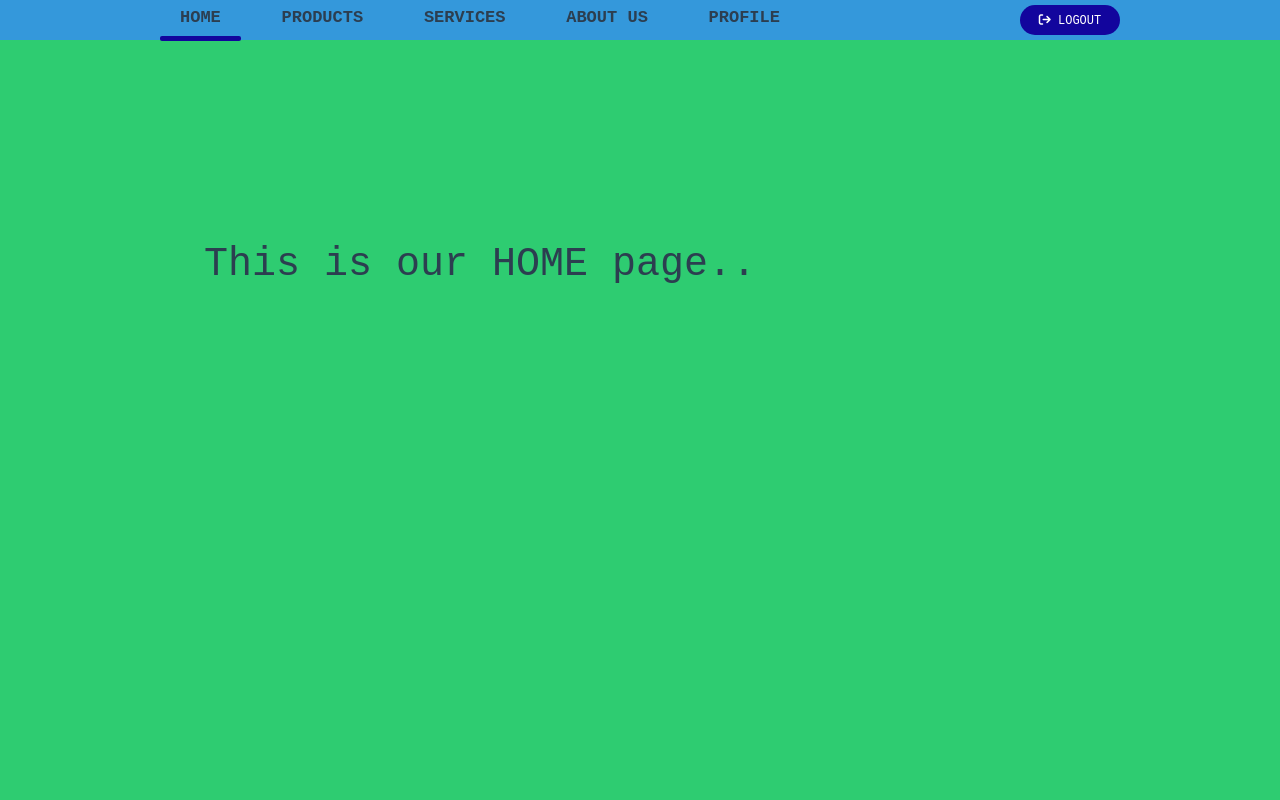
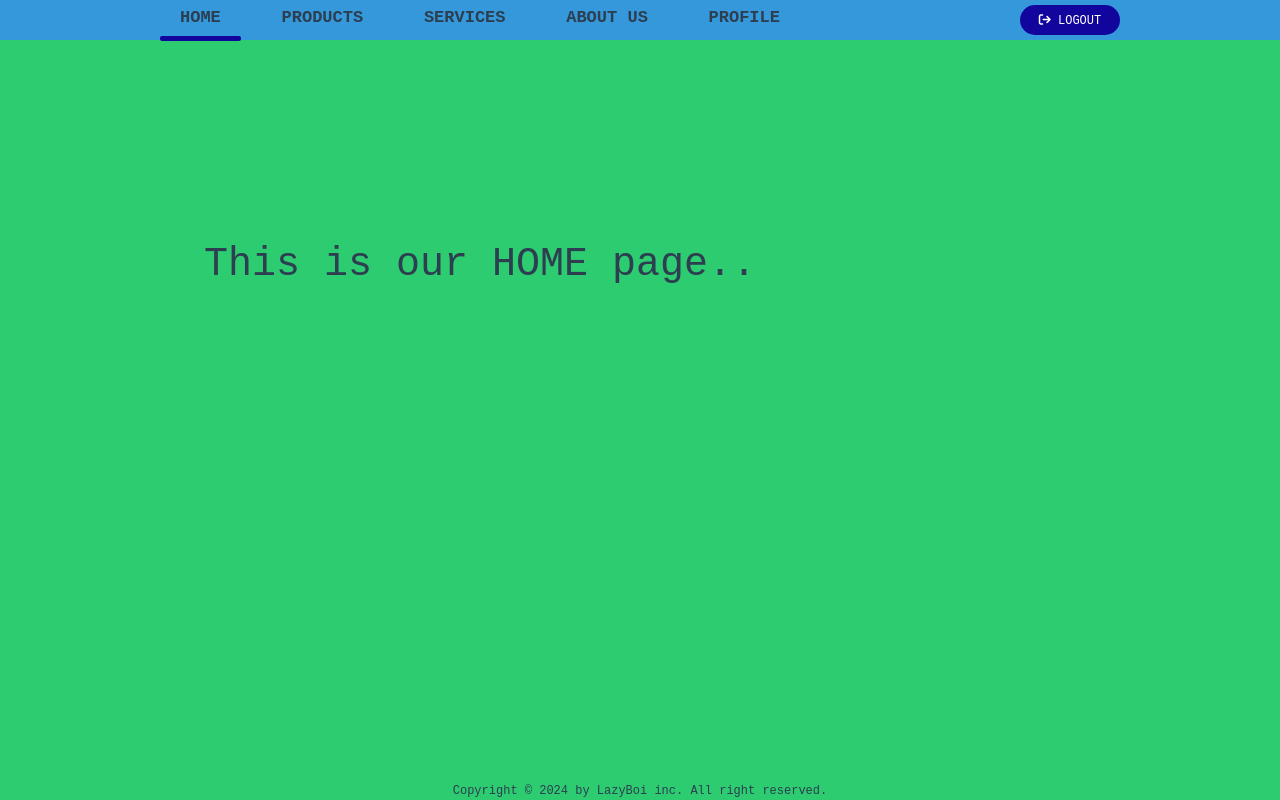
Before and after one commit to LazyBoiSM/MyVeryFirstProject, a plain HTML site: page index2.html in a window 1280 px wide. Drawn offline with nearby package versions, Linux system fonts and the light colour scheme.

Commit message:
copyright added..

```diff
--- a/index2.html
+++ b/index2.html
@@ -22,6 +22,7 @@
         </div>
 
     </div>
+    <div class="copyRight">Copyright © 2024 by LazyBoi inc. All right reserved.</div>
     <script src="script2.js"></script>
 </body>
 </html>
--- a/style2.css
+++ b/style2.css
@@ -75,3 +75,14 @@ body {
     background-color: transparent;
     border: 1px solid #12059d;
 }
+
+.copyRight {
+    text-align: center;
+    align-content: center;
+    position: absolute;
+    bottom: 0;
+    right:0;
+    left:0;
+    margin : auto;
+    font-size: 12px;
+}
```
